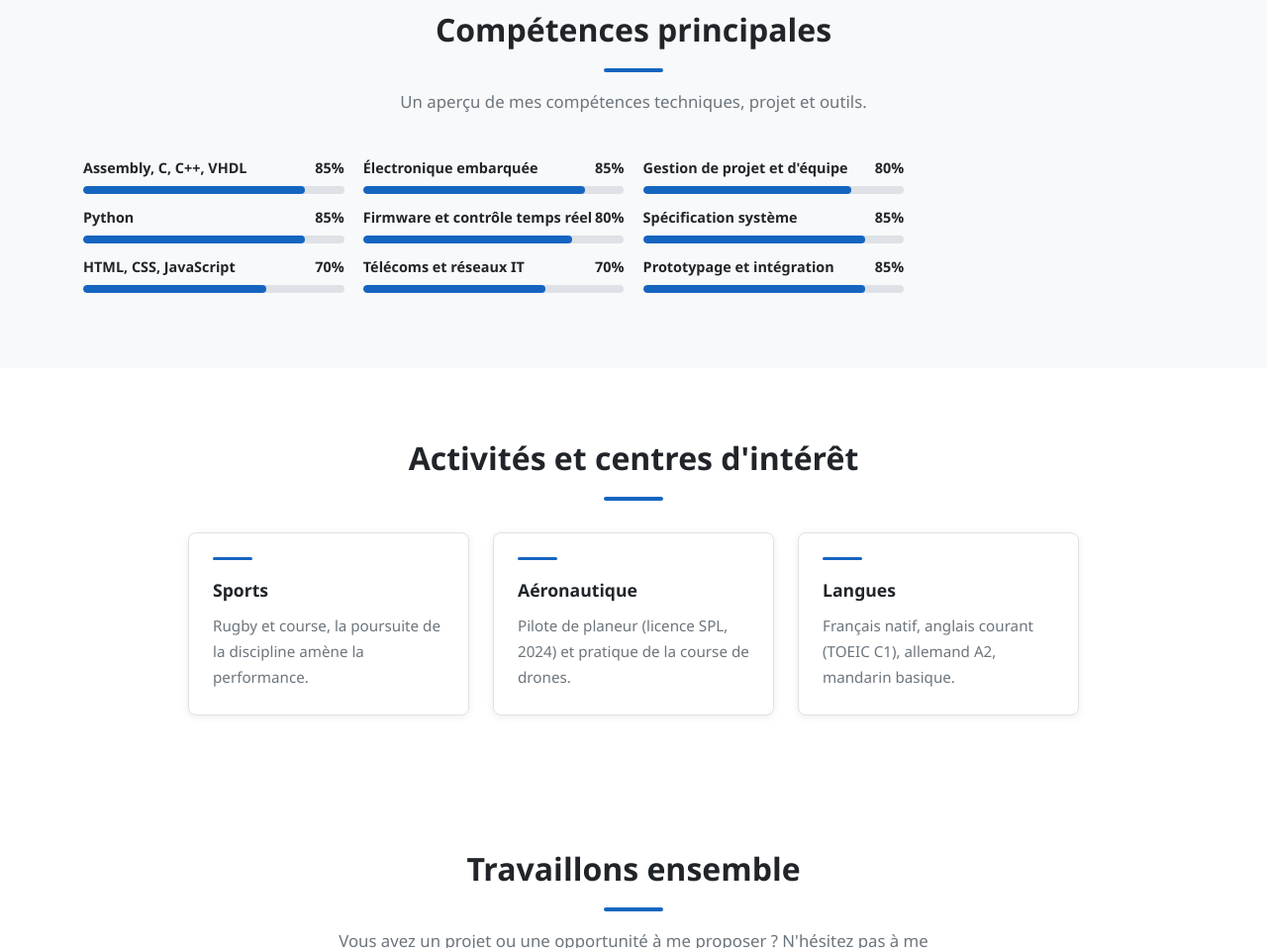
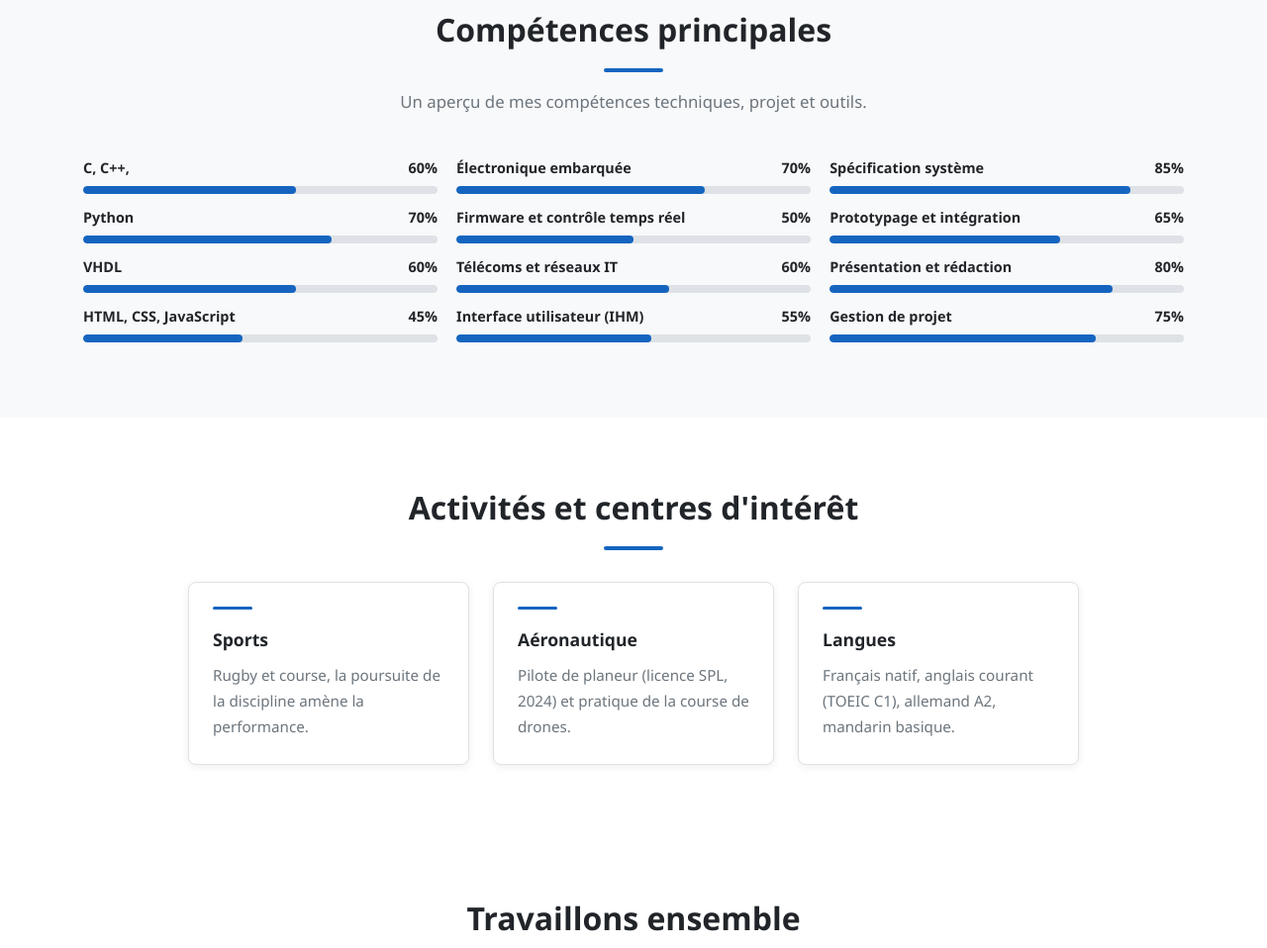
Before and after one commit to PierreProjet/PierreProjet.github.io, a plain HTML site: page index.html in a window 1280 px wide. Shown: the part 1253-2211 px from the top of the page at 99% size. Drawn offline with Linux system fonts and the light colour scheme.

Commit message:
Redesign home page skills grid for better layout

```diff
--- a/assets/css/style.css
+++ b/assets/css/style.css
@@ -790,6 +790,14 @@ a:hover {
   margin-right: auto;
 }
 
+.skills-grid.skills-grid--home {
+  grid-template-columns: repeat(3, minmax(0, 1fr));
+  width: 100%;
+  max-width: 100%;
+  margin-left: auto;
+  margin-right: auto;
+}
+
 .skill {
   margin-bottom: 0.75rem;
 }
--- a/index.html
+++ b/index.html
@@ -102,36 +102,44 @@
         <div class="section-divider"></div>
         <p class="section__intro">Un aperçu de mes compétences techniques, projet et outils.</p>
 
-        <div class="skills-grid">
+        <div class="skills-grid skills-grid--home">
           <!-- Colonne 1 -->
           <div>
             <div class="skill">
-              <div class="skill__name"><span>Assembly, C, C++, VHDL</span><span>85%</span></div>
-              <div class="skill__bar"><div class="skill__fill" style="width:85%"></div></div>
+              <div class="skill__name"><span>C, C++,</span><span>60%</span></div>
+              <div class="skill__bar"><div class="skill__fill" style="width:60%"></div></div>
             </div>
             <div class="skill">
-              <div class="skill__name"><span>Python</span><span>85%</span></div>
-              <div class="skill__bar"><div class="skill__fill" style="width:85%"></div></div>
+              <div class="skill__name"><span>Python</span><span>70%</span></div>
+              <div class="skill__bar"><div class="skill__fill" style="width:70%"></div></div>
             </div>
             <div class="skill">
-              <div class="skill__name"><span>HTML, CSS, JavaScript</span><span>70%</span></div>
-              <div class="skill__bar"><div class="skill__fill" style="width:70%"></div></div>
+              <div class="skill__name"><span>VHDL</span><span>60%</span></div>
+              <div class="skill__bar"><div class="skill__fill" style="width:60%"></div></div>
+            </div>
+            <div class="skill">
+              <div class="skill__name"><span>HTML, CSS, JavaScript</span><span>45%</span></div>
+              <div class="skill__bar"><div class="skill__fill" style="width:45%"></div></div>
             </div>
           </div>
 
           <!-- Colonne 2 -->
           <div>
             <div class="skill">
-              <div class="skill__name"><span>Électronique embarquée</span><span>85%</span></div>
-              <div class="skill__bar"><div class="skill__fill" style="width:85%"></div></div>
+              <div class="skill__name"><span>Électronique embarquée</span><span>70%</span></div>
+              <div class="skill__bar"><div class="skill__fill" style="width:70%"></div></div>
             </div>
             <div class="skill">
-              <div class="skill__name"><span>Firmware et contrôle temps réel</span><span>80%</span></div>
-              <div class="skill__bar"><div class="skill__fill" style="width:80%"></div></div>
+              <div class="skill__name"><span>Firmware et contrôle temps réel</span><span>50%</span></div>
+              <div class="skill__bar"><div class="skill__fill" style="width:50%"></div></div>
             </div>
             <div class="skill">
-              <div class="skill__name"><span>Télécoms et réseaux IT</span><span>70%</span></div>
-              <div class="skill__bar"><div class="skill__fill" style="width:70%"></div></div>
+              <div class="skill__name"><span>Télécoms et réseaux IT</span><span>60%</span></div>
+              <div class="skill__bar"><div class="skill__fill" style="width:60%"></div></div>
+            </div>
+            <div class="skill">
+              <div class="skill__name"><span>Interface utilisateur (IHM)</span><span>55%</span></div>
+              <div class="skill__bar"><div class="skill__fill" style="width:55%"></div></div>
             </div>
           </div>
 
@@ -139,16 +147,20 @@
             <!-- Colonne 3 -->
           <div>
             <div class="skill">
-              <div class="skill__name"><span>Gestion de projet et d'équipe</span><span>80%</span></div>
-              <div class="skill__bar"><div class="skill__fill" style="width:80%"></div></div>
-            </div>
-            <div class="skill">
               <div class="skill__name"><span>Spécification système</span><span>85%</span></div>
               <div class="skill__bar"><div class="skill__fill" style="width:85%"></div></div>
             </div>
             <div class="skill">
-              <div class="skill__name"><span>Prototypage et intégration</span><span>85%</span></div>
-              <div class="skill__bar"><div class="skill__fill" style="width:85%"></div></div>
+              <div class="skill__name"><span>Prototypage et intégration</span><span>65%</span></div>
+              <div class="skill__bar"><div class="skill__fill" style="width:65%"></div></div>
+            </div>
+            <div class="skill">
+              <div class="skill__name"><span>Présentation et rédaction</span><span>80%</span></div>
+              <div class="skill__bar"><div class="skill__fill" style="width:80%"></div></div>
+            </div>
+            <div class="skill">
+              <div class="skill__name"><span>Gestion de projet</span><span>75%</span></div>
+              <div class="skill__bar"><div class="skill__fill" style="width:75%"></div></div>
             </div>
           </div>
 
```
